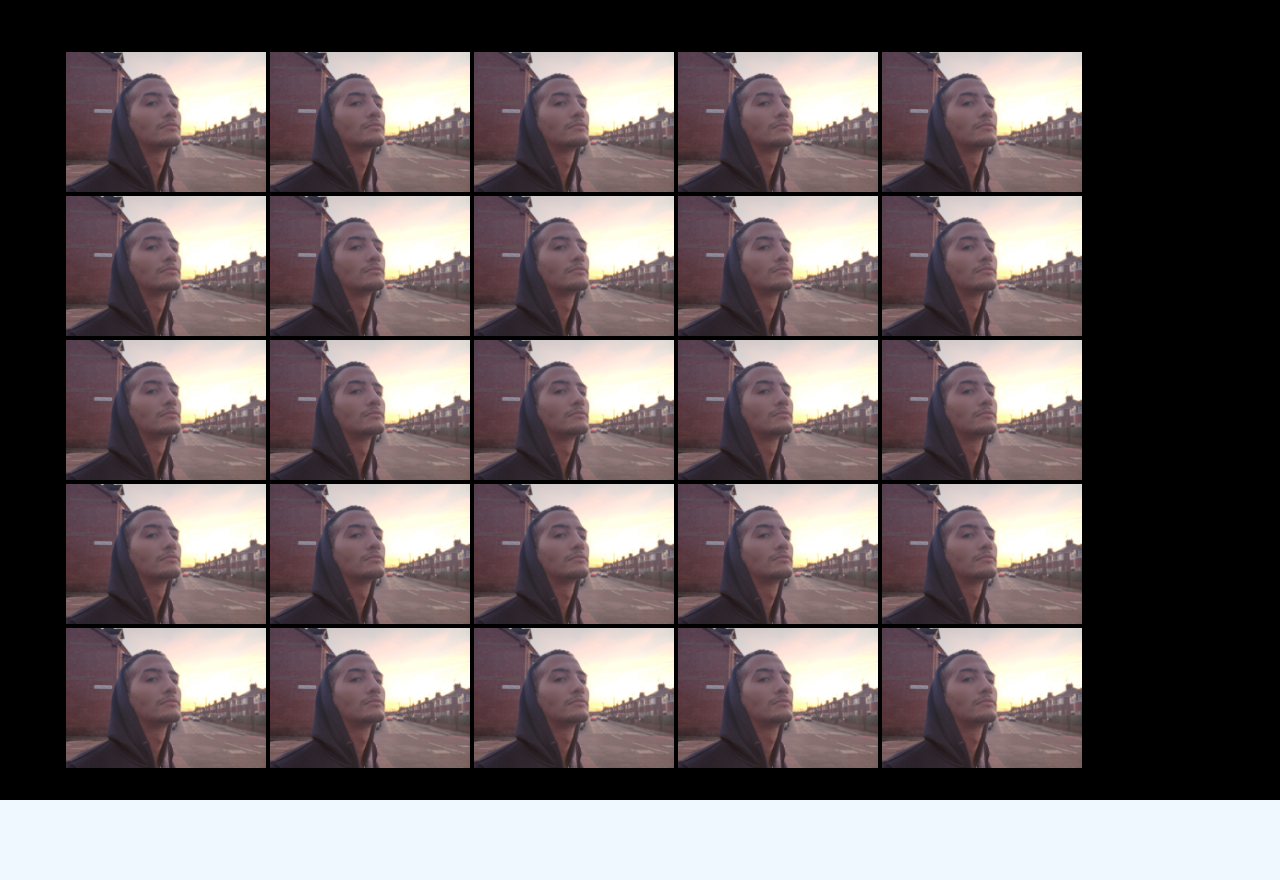
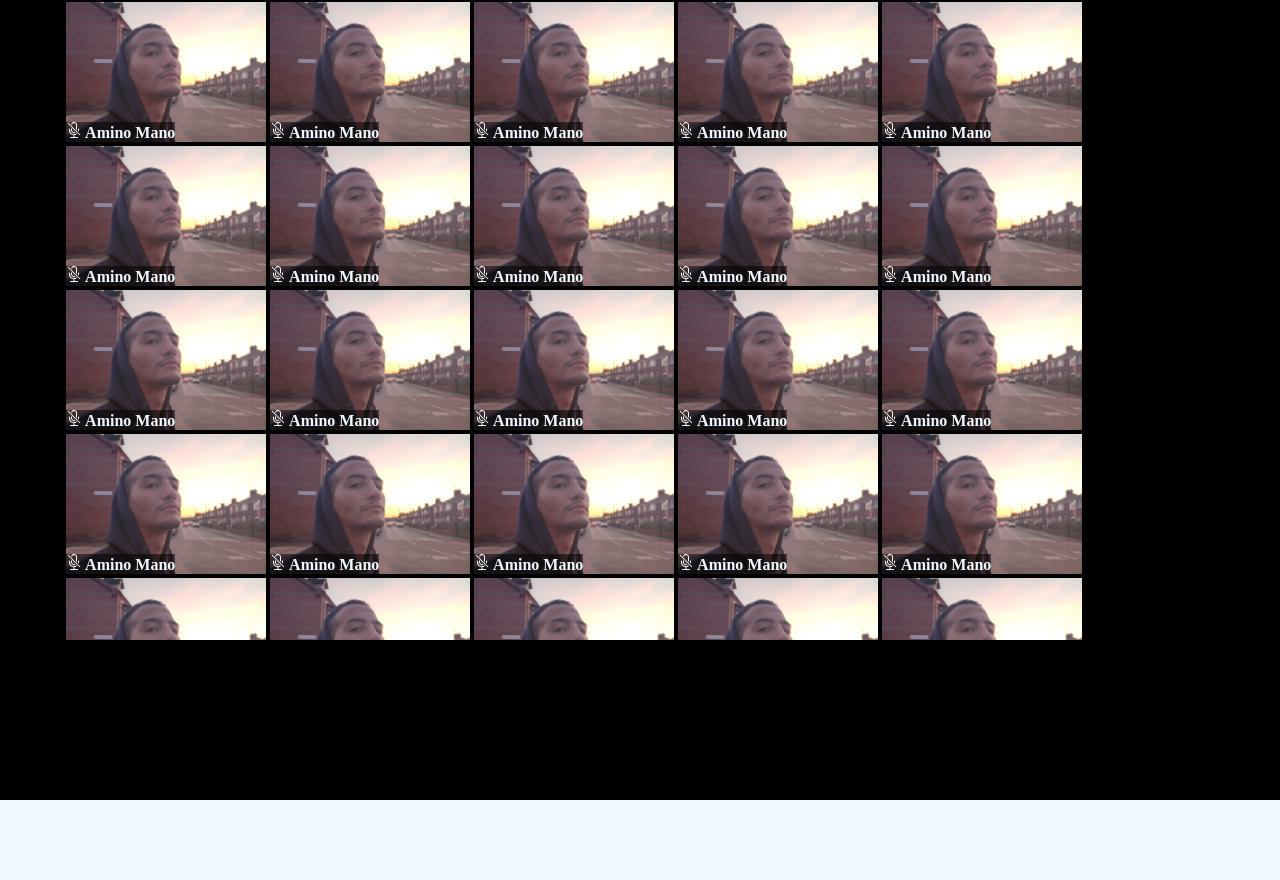
Before and after one commit to Amin23ElKassimi/html-css-zoom, a plain HTML site: page index.html in a window 1280 px wide. Drawn offline with Linux system fonts and the light colour scheme.

Commit message:
mic and user added

```diff
--- a/index.html
+++ b/index.html
@@ -13,110 +13,112 @@
 
             <div class="window">
                 <img class="img-window" src="img/british.jpg" alt="">
+                <span class="user"><img src="img/mic-mute-white.svg" alt=""> Amino Mano</span>
             </div>
             <div class="window">
                 <img class="img-window" src="img/british.jpg" alt="">
+                <span class="user"><img src="img/mic-mute-white.svg" alt=""> Amino Mano</span>
             </div>
             <div class="window">
                 <img class="img-window" src="img/british.jpg" alt="">
+                <span class="user"><img src="img/mic-mute-white.svg" alt=""> Amino Mano</span>
             </div>
             <div class="window">
                 <img class="img-window" src="img/british.jpg" alt="">
+                <span class="user"><img src="img/mic-mute-white.svg" alt=""> Amino Mano</span>
             </div>
             <div class="window">
                 <img class="img-window" src="img/british.jpg" alt="">
+                <span class="user"><img src="img/mic-mute-white.svg" alt=""> Amino Mano</span>
             </div>
             <div class="window">
                 <img class="img-window" src="img/british.jpg" alt="">
+                <span class="user"><img src="img/mic-mute-white.svg" alt=""> Amino Mano</span>
             </div>
             <div class="window">
                 <img class="img-window" src="img/british.jpg" alt="">
+                <span class="user"><img src="img/mic-mute-white.svg" alt=""> Amino Mano</span>
             </div>
             <div class="window">
                 <img class="img-window" src="img/british.jpg" alt="">
+                <span class="user"><img src="img/mic-mute-white.svg" alt=""> Amino Mano</span>
             </div>
             <div class="window">
                 <img class="img-window" src="img/british.jpg" alt="">
+                <span class="user"><img src="img/mic-mute-white.svg" alt=""> Amino Mano</span>
             </div>
             <div class="window">
                 <img class="img-window" src="img/british.jpg" alt="">
+                <span class="user"><img src="img/mic-mute-white.svg" alt=""> Amino Mano</span>
             </div>
             <div class="window">
                 <img class="img-window" src="img/british.jpg" alt="">
+                <span class="user"><img src="img/mic-mute-white.svg" alt=""> Amino Mano</span>
             </div>
             <div class="window">
                 <img class="img-window" src="img/british.jpg" alt="">
+                <span class="user"><img src="img/mic-mute-white.svg" alt=""> Amino Mano</span>
             </div>
             <div class="window">
                 <img class="img-window" src="img/british.jpg" alt="">
+                <span class="user"><img src="img/mic-mute-white.svg" alt=""> Amino Mano</span>
             </div>
             <div class="window">
                 <img class="img-window" src="img/british.jpg" alt="">
+                <span class="user"><img src="img/mic-mute-white.svg" alt=""> Amino Mano</span>
             </div>
             <div class="window">
                 <img class="img-window" src="img/british.jpg" alt="">
+                <span class="user"><img src="img/mic-mute-white.svg" alt=""> Amino Mano</span>
             </div>
             <div class="window">
                 <img class="img-window" src="img/british.jpg" alt="">
+                <span class="user"><img src="img/mic-mute-white.svg" alt=""> Amino Mano</span>
             </div>
             <div class="window">
                 <img class="img-window" src="img/british.jpg" alt="">
+                <span class="user"><img src="img/mic-mute-white.svg" alt=""> Amino Mano</span>
             </div>
             <div class="window">
                 <img class="img-window" src="img/british.jpg" alt="">
+                <span class="user"><img src="img/mic-mute-white.svg" alt=""> Amino Mano</span>
             </div>
             <div class="window">
                 <img class="img-window" src="img/british.jpg" alt="">
+                <span class="user"><img src="img/mic-mute-white.svg" alt=""> Amino Mano</span>
             </div>
             <div class="window">
                 <img class="img-window" src="img/british.jpg" alt="">
+                <span class="user"><img src="img/mic-mute-white.svg" alt=""> Amino Mano</span>
             </div>
             <div class="window">
                 <img class="img-window" src="img/british.jpg" alt="">
+                <span class="user"><img src="img/mic-mute-white.svg" alt=""> Amino Mano</span>
             </div>
             <div class="window">
                 <img class="img-window" src="img/british.jpg" alt="">
+                <span class="user"><img src="img/mic-mute-white.svg" alt=""> Amino Mano</span>
             </div>
             <div class="window">
                 <img class="img-window" src="img/british.jpg" alt="">
+                <span class="user"><img src="img/mic-mute-white.svg" alt=""> Amino Mano</span>
             </div>
             <div class="window">
                 <img class="img-window" src="img/british.jpg" alt="">
+                <span class="user"><img src="img/mic-mute-white.svg" alt=""> Amino Mano</span>
             </div>
             <div class="window">
                 <img class="img-window" src="img/british.jpg" alt="">
+                <span class="user"><img src="img/mic-mute-white.svg" alt=""> Amino Mano</span>
             </div>
             <div class="window">
                 <img class="img-window" src="img/british.jpg" alt="">
+                <span class="user"><img src="img/mic-mute-white.svg" alt=""> Amino Mano</span>
             </div>
             <div class="window">
                 <img class="img-window" src="img/british.jpg" alt="">
+                <span class="user"><img src="img/mic-mute-white.svg" alt=""> Amino Mano</span>
             </div>
-            <div class="window">
-                <img class="img-window" src="img/british.jpg" alt="">
-            </div>
-            <div class="window">
-                <img class="img-window" src="img/british.jpg" alt="">
-            </div>
-            <div class="window">
-                <img class="img-window" src="img/british.jpg" alt="">
-            </div>
-            <div class="window">
-                <img class="img-window" src="img/british.jpg" alt="">
-            </div>
-            <div class="window">
-                <img class="img-window" src="img/british.jpg" alt="">
-            </div>
-            <div class="window">
-                <img class="img-window" src="img/british.jpg" alt="">
-            </div>
-            <div class="window">
-                <img class="img-window" src="img/british.jpg" alt="">
-            </div>
-            <div class="window">
-                <img class="img-window" src="img/british.jpg" alt="">
-            </div>
-
 
         </div>
 
@@ -124,7 +126,6 @@
 
     <footer>
         <nav class="bottom-navbar">
-
         </nav>
     </footer>
 
--- a/styles/style.css
+++ b/styles/style.css
@@ -19,18 +19,18 @@ main{
 #container {
     overflow: auto;
     width: 90vw;
-    height: 90vh;
+    height: 80%;
     position: absolute;
-    top: 50px;
     margin: 0 auto;
     background-color: black;
     display: flex;
-    flex-wrap:wrap ;
+    flex-wrap:wrap;
 }
 
 
 
 .window{
+    position: relative;
     width: 200px;
     height: 140px;
     margin: 2px;
@@ -46,3 +46,18 @@ main{
     height: 10vh;
     background-color: aliceblue;
 }
+
+.user{
+    background-color: rgba(0, 0, 0, 0.534);
+    color: aliceblue;
+    font-weight: bold;
+    position: absolute;
+    bottom: 0;
+    left: 0;
+    align-items: middle;
+}
+
+.txt-white{
+    color: aliceblue;
+    font-weight: bold;
+}
```
Also changed, not shown: img/mic-mute-white.svg (added), img/mic-mute.svg (added).
